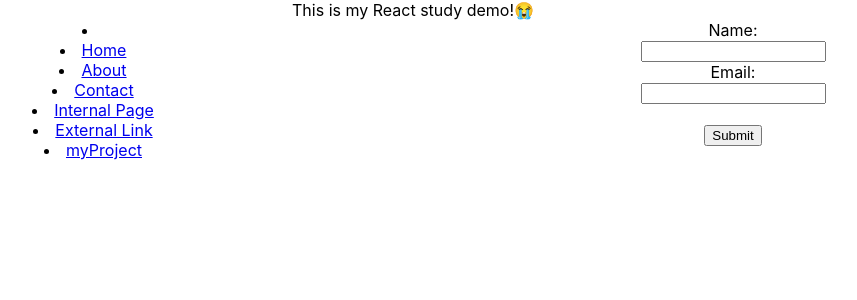
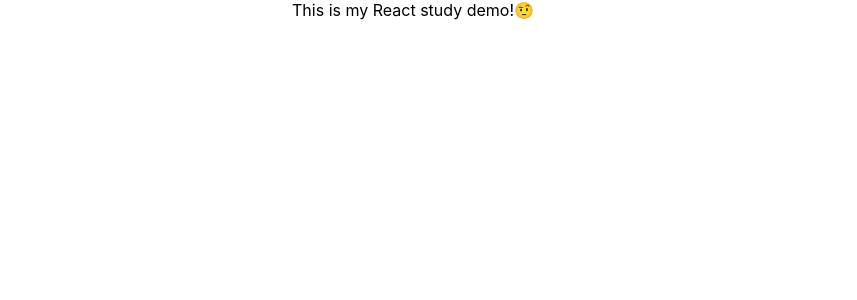
Before and after one commit to lalazaz/demo-react-in-action, a React (Create React App) app: page / in a window 1280 px wide. Shown: the top 300 px of the page, without its empty margins (227-1084 px from the left). Built offline with nearby package versions, Linux system fonts and the light colour scheme.

Commit message:
feat:一些路径调整

```diff
--- a/src/App.css
+++ b/src/App.css
@@ -1,7 +1,7 @@
 .container{
   display: flex;
-  justify-content: space-between; /* 将内容分散排列 */
-  align-items: flex-start; /* 垂直对齐到顶部 */
+  justify-content: space-between;
+  align-items: flex-start;
 }
 .navigation {
   flex: 1;
--- a/src/App.js
+++ /dev/null
@@ -1,21 +0,0 @@
-import './App.css';
-// import MovieList from "./components/MovieInfo";
-import Navigation from "./components/NavigationDemo";
-
-const App = () => {
-    /*    const dispatch = useDispatch()
-        useEffect(() => {
-            dispatch()
-
-        }, [dispatch])*/
-
-    return (
-        <div className="App">
-            This is my React study demo!😭
-            {/*<MovieList/>*/}
-            <Navigation/>
-        </div>
-    )
-}
-
-export default App;
--- /dev/null
+++ b/src/components/App.js
@@ -0,0 +1,21 @@
+import '../App.css';
+import {BrowserRouter as Router, Route, Routes} from "react-router-dom";
+import MovieInfo from "./MovieInfo";
+import NavigationDemo from "./NavigationDemo";
+import Default from "./Default";
+
+const App = () => {
+    return (
+
+        // todo 这里的路由如何设置
+        <Router>
+            <Routes>
+                <Route exact path="/" component={Default}/>
+                <Route path="/MovieInfo" component={MovieInfo}/>
+                <Route path="/Navigation" component={NavigationDemo}/>
+            </Routes>
+        </Router>
+    )
+}
+
+export default App;
--- /dev/null
+++ b/src/components/Default.js
@@ -0,0 +1,14 @@
+import '../App.css';
+import MovieInfo from "./MovieInfo";
+
+const Default = () => {
+    return (
+        <div className="App">
+            This is my React study demo!🤨
+            {MovieInfo}
+        </div>
+
+    )
+}
+
+export default Default;
--- a/src/components/MovieInfo.js
+++ b/src/components/MovieInfo.js
@@ -1,6 +1,6 @@
 import movieData from "../data/movieData.json"
 
-const MovieList = () => {
+const MovieInfo = () => {
     return (
         <div className={"movieList"}>
             <table>
@@ -27,4 +27,4 @@
     )
 }
 
-export default MovieList;
+export default MovieInfo;
--- a/src/components/NavigationDemo.js
+++ b/src/components/NavigationDemo.js
@@ -10,7 +10,7 @@
                     <li><a href="/contact">Contact</a></li>
                     <li><a href="/internal">Internal Page</a></li>
                     <li><a href="https://www.baidu.com">External Link</a></li>
-                    <li><a href="/project">myProject</a></li>
+                    <li><a href="/MovieInfo.js">myProject</a></li>
                 </li>
             </div>
             <div class={"form"}>
--- a/src/index.js
+++ b/src/index.js
@@ -1,16 +1,16 @@
 import React from 'react';
 import ReactDOM from 'react-dom/client';
 import './index.css';
-import App from './App';
-import reportWebVitals from './reportWebVitals';
+import App from './components/App';
+import MovieInfo from "./components/MovieInfo";
+import Default from "./components/Default";
 
 const root = ReactDOM.createRoot(document.getElementById('root'));
 root.render(
     <React.StrictMode>
-        <App/>
+        <Default/>
     </React.StrictMode>
 );
 // If you want to start measuring performance in your app, pass a function
 // to log results (for example: reportWebVitals(console.log))
 // or send to an analytics endpoint. Learn more: https://bit.ly/CRA-vitals
-reportWebVitals();
--- a/src/reportWebVitals.js
+++ /dev/null
@@ -1,13 +0,0 @@
-const reportWebVitals = onPerfEntry => {
-  if (onPerfEntry && onPerfEntry instanceof Function) {
-    import('web-vitals').then(({ getCLS, getFID, getFCP, getLCP, getTTFB }) => {
-      getCLS(onPerfEntry);
-      getFID(onPerfEntry);
-      getFCP(onPerfEntry);
-      getLCP(onPerfEntry);
-      getTTFB(onPerfEntry);
-    });
-  }
-};
-
-export default reportWebVitals;
```
Also changed, not shown: src/setupTests.js (deleted, +0 -5 lines).
